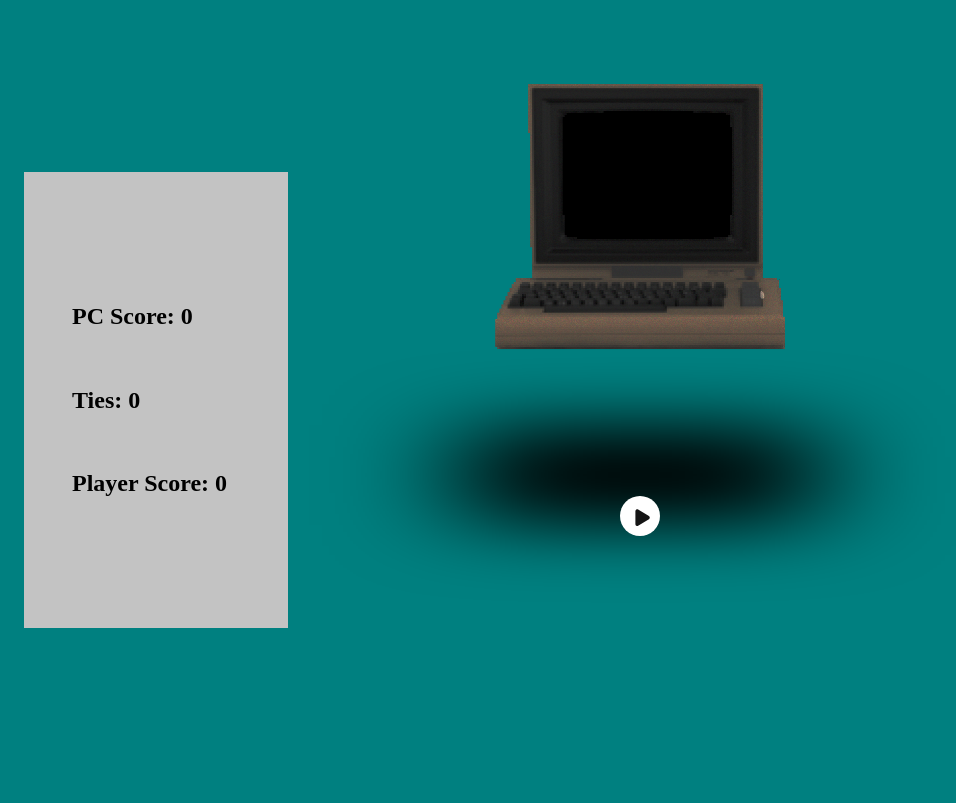
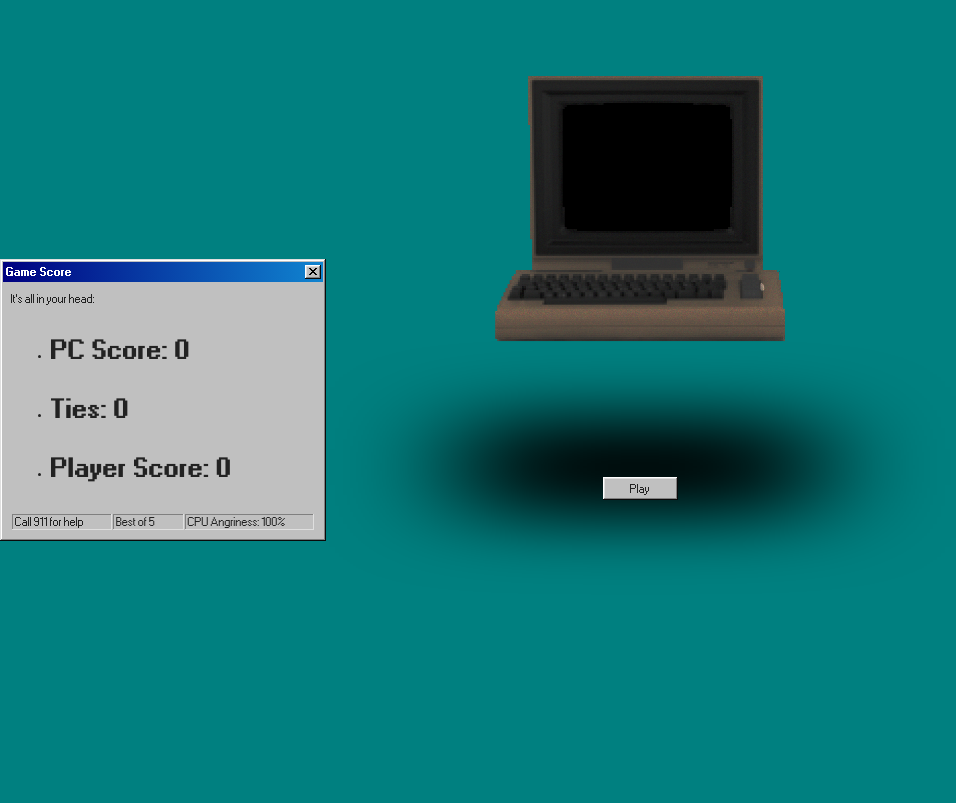
Before and after one commit to CancelOnly/rock-paper-scissors, a plain HTML site: page index.html in a window 1280 px wide. Shown: the whole page, without its empty margins (0-956 px from the left). Drawn offline with nearby package versions, Linux system fonts and the light colour scheme.

Commit message:
added win 98 styles minor fixes in CSS

```diff
--- a/index.html
+++ b/index.html
@@ -7,50 +7,66 @@
     <title>Rock, Paper and Scissors</title>
     <link rel="stylesheet" href="styles.css">
     <script defer src="script.js"></script>
-
+    <link rel="stylesheet" href="https://unpkg.com/98.css" />
 </head>
 <body>
 
-
-
-    <!-- Score -->
-    <div class="displayScore">
-    <div class="score">
-        <h3 class="computerChoice"></h3>
-        <h1 class="computerScore">PC Score: 0</h1>
-
-        <h1 class="ties">Ties: 0</h1>
-
-        <h1 class="playerScore">Player Score: 0</h1>
-        <h3 class="playerChoice"></h3>
-
-
-    </div>
-
-
-
-    </div>
-
-    </div>
-
-
-
-    <!-- PC placeholder -->
+    <!-- PC -->
 
         <div class="pc-container">
             <img src="./images/pc.gif" class="pc" alt="">
             <div class="pcShadow"></div>
 
             <div class="winnerDiv"></div>
-     <button class="reset" onclick="resetGame()">Play Again?</button>
+
     <h1 class="winner"></h1>
         </div>
 
         <div class="computerSection">
-            <div class="pc-emotions">
-                <img src="./images/placeholder.png" class="pc-face" alt="">
+
         </div>
+        </div>
+
+
+       <!-- Score -->
+     <div class="game-score">
+        <div class="window" style="width: 320px">
+            <div class="title-bar">
+                <div class="title-bar-text">Game Score</div>
+                 <div class="title-bar-controls">
+                <button aria-label="Close"></button>
+  </div>
+            </div>
+    <div class="window-body">
+
+
+        <p> It's all in your head:</p>
+
+        <ul>
+                <div class="displayScore">
+                <div class="score">
+                <h4 class="computerChoice"></h4>
+                <li><h4 class="computerScore">PC Score: 0</h4></li>
+
+                <li><h4 class="ties">Ties: 0</h4></li>
+
+                <li><h4 class="playerScore">Player Score: 0</h4></li>
+                <h4 class="playerChoice"></h4>
+                </div>
+                </div>
+                <button class="reset" onclick="resetGame()">Play Again?</button>
+        </ul>
+
+
+    <div class="status-bar">
+    <p class="status-bar-field">Call 911 for help</p>
+    <p class="status-bar-field">Best of 5</p>
+    <p class="status-bar-field">CPU Angriness: 100%</p>
     </div>
+    </div>
+    </div>
+</div>
+
 
     <!-- fazer o cubo escolhido girar mais rapido quando clicado
         fazer o nome do cubo em cima e sumir quando escolher outra coisa
@@ -58,7 +74,7 @@
 
      <div class="menu">
         <!-- Play Button -->
-        <div class="toggle button"><svg class="fa-play open" xmlns="http://www.w3.org/2000/svg" viewBox="0 0 384 512"><!--! Font Awesome Pro 6.2.1 by @fontawesome - https://fontawesome.com License - https://fontawesome.com/license (Commercial License) Copyright 2022 Fonticons, Inc. --><path d="M73 39c-14.8-9.1-33.4-9.4-48.5-.9S0 62.6 0 80V432c0 17.4 9.4 33.4 24.5 41.9s33.7 8.1 48.5-.9L361 297c14.3-8.7 23-24.2 23-41s-8.7-32.2-23-41L73 39z"/></svg></div>
+        <button class="toggle button">Play</button>
         <!-- Red Cube -->
 
     <div class="playerSection">
@@ -113,7 +129,5 @@
     </div>
     </div>
 
-
-
 </body>
 </html>
--- a/styles.css
+++ b/styles.css
@@ -34,90 +34,18 @@
   display: none;
 }
 
-@keyframes spin {
-  from {
-    transform: rotateX(-25deg) rotateY(0deg);
-  }
-  to {
-    transform: rotateX(-25deg) rotateY(360deg);
-  }
+*::selection {
+  background-color: transparent;
 }
 
-@keyframes floating {
-  0% {
-    top: 23%;
-  }
-  30% {
-    top: 33%;
-  }
-  50% {
-    top: 23%;
-  }
-  70% {
-    top: 35%;
-  }
-  100% {
-    top: 23%;
-  }
-}
-
-@keyframes floatingpc {
-  0% {
-    top: 5%;
-  }
-  30% {
-    top: 7%;
-  }
-  50% {
-    top: 5%;
-  }
-  70% {
-    top: 7%;
-  }
-  100% {
-    top: 5%;
-  }
-}
-
-@keyframes shadow-size {
-  0% {
-    width: 150%;
-    height: 150%;
-  }
-  30% {
-    width: 120%;
-    height: 120%;
-  }
-  50% {
-    width: 150%;
-    height: 150%;
-  }
-  70% {
-    width: 120%;
-    height: 120%;
-  }
-  100% {
-    width: 150%;
-    height: 150%;
-  }
-}
-
-@keyframes glow {
-  from {
-    text-shadow: 0 0 10px #fff, 0 0 20px #fff, 0 0 30px var(--green),
-      0 0 40px var(--green), 0 0 50px var(--green), 0 0 60px var(--green),
-      0 0 70px var(--green);
-  }
-  to {
-    text-shadow: 0 0 20px #fff, 0 0 30px var(--glow-darkgreen),
-      0 0 40px var(--glow-darkgreen), 0 0 50px var(--glow-darkgreen),
-      0 0 60px var(--glow-darkgreen), 0 0 70px var(--glow-darkgreen),
-      0 0 80px var(--glow-darkgreen);
-  }
-}
-
-*::selection {
-  background-color: transparent;
+body {
+  display: flex;
+  justify-content: center;
+  align-items: center;
+  background-color: var(--bg-color);
+  min-height: 100vh;
+  margin: 0;
+  /* overflow: hidden; */
 }
 
 img {
@@ -127,58 +55,25 @@ img {
   -o-user-drag: none;
   -user-drag: none;
 }
-
-body {
-  background-color: var(--bg-color);
-  min-height: 100vh;
-  display: flex;
-  justify-content: center;
-  align-items: flex-end;
-  overflow: hidden;
-  margin: 0;
+.title-bar-controls {
+  z-index: 2;
+  cursor: pointer;
+}
+.game-score {
+  height: auto;
+  width: 320px;
+  position: fixed;
+  align-self: center;
+  left: 0;
+  z-index: 3;
 }
 
-.displayScore {
-  display: flex;
-  position: absolute;
-  align-items: center;
-  height: 100%;
-  width: 100%;
-  top: 0;
-  bottom: 0;
-}
-.score {
-  display: flex;
-  flex-direction: column;
-  justify-content: center;
-  align-items: flex-start;
-  margin-left: 2em;
-  padding: 4em;
-  background: #c3c3c3;
-  color: 000000;
-  font-size: 12px;
-  gap: 2em;
-  width: 14em;
-  height: 30em;
-
-}
-
-button {
+.reset {
+  position: relative;
   cursor: pointer;
-  background-color: #ffffff;
-  border: 1px solid rgba(54, 54, 54, 0.6);
-  font-weight: 600;
-  position: absolute;
-  outline: none;
-  border-radius: 50px;
-  display: flex;
-  justify-content: center;
-  align-items: center;
-  cursor: pointer;
-  height: 45px;
-  width: 130px;
   opacity: 1;
-  z-index: 4;
+  z-index: 3;
+  text-align: end;
 }
 
 .pc-container {
@@ -216,6 +111,7 @@ button {
   color: #fff;
   font-family: "VT323", monospace;
   animation: glow 1s ease-in-out infinite alternate;
+  font-size: 36px;
 }
 
 .pcShadow {
@@ -234,16 +130,6 @@ button {
   z-index: -1;
 }
 
-.pc-emotions {
-  display: flex;
-  position: absolute;
-  align-self: center;
-  padding: 0;
-  margin: 0px;
-  display: none;
-  z-index: 2;
-}
-
 .container {
   width: 205px;
   height: 205px;
@@ -251,60 +137,32 @@ button {
 }
 
 .menu {
-  position: absolute;
-  width: 280px;
-  height: 280px;
+  position: relative;
+  width: 75px;
+  height: 23px;
   display: flex;
-  justify-content: center;
-  align-items: center;
+  place-self: end;
+  bottom: 25em;
   z-index: 3;
-}
-.fa-play {
-  margin-top: 0.2em;
-  margin-left: 0.3em;
-  width: 1.2em;
-  height: 1.2em;
-  fill: #151515;
-}
-
-.menu .toggle {
-  position: relative;
-  margin-bottom: 18em;
-  width: 2.5em;
-  height: 2.5em;
-  background-color: #ffffff;
-  border-radius: 50%;
-  display: flex;
-  justify-content: center;
-  align-items: center;
-  cursor: pointer;
-  z-index: 3;
-  transition: 1.25s;
-}
-
-.menu.active .toggle {
-  transform: rotate(360deg);
-  box-shadow: 0 6px 8px rgba(0, 0, 0, 0.15), 0 0 0 2px #333, 0 0 0 8px #fff;
 }
 
 .menu li {
   position: absolute;
-  right: 180px;
-  bottom: 200px;
+  left: -200px;
+  bottom: -100px;
+
   list-style: none;
   transition: 0.5s;
   transform: rotate(calc(-240deg / 2.1 * var(--i)));
   transform-origin: 240px;
   scale: 0;
   transition-delay: calc(0.05s * var(--i));
+  z-index: -1;
 }
 
 .menu.active li {
   scale: 1;
-}
-.menu li a {
-  position: relative;
-  display: flex;
+  z-index: -1;
 }
 
 .cube {
@@ -408,3 +266,87 @@ button {
   transform: rotateX(-180deg) translateZ(100px);
   background: linear-gradient(var(--color), #151515);
 }
+
+/* All animations */
+
+@keyframes spin {
+  from {
+    transform: rotateX(-25deg) rotateY(0deg);
+  }
+  to {
+    transform: rotateX(-25deg) rotateY(360deg);
+  }
+}
+
+@keyframes floating {
+  0% {
+    top: 23%;
+  }
+  30% {
+    top: 33%;
+  }
+  50% {
+    top: 23%;
+  }
+  70% {
+    top: 35%;
+  }
+  100% {
+    top: 23%;
+  }
+}
+
+@keyframes floatingpc {
+  0% {
+    top: 5%;
+  }
+  30% {
+    top: 7%;
+  }
+  50% {
+    top: 5%;
+  }
+  70% {
+    top: 7%;
+  }
+  100% {
+    top: 5%;
+  }
+}
+
+@keyframes shadow-size {
+  0% {
+    width: 150%;
+    height: 150%;
+  }
+  30% {
+    width: 120%;
+    height: 120%;
+  }
+  50% {
+    width: 150%;
+    height: 150%;
+  }
+  70% {
+    width: 120%;
+    height: 120%;
+  }
+  100% {
+    width: 150%;
+    height: 150%;
+  }
+}
+
+@keyframes glow {
+  from {
+    text-shadow: 0 0 10px #fff, 0 0 20px #fff, 0 0 30px var(--green),
+      0 0 40px var(--green), 0 0 50px var(--green), 0 0 60px var(--green),
+      0 0 70px var(--green);
+  }
+  to {
+    text-shadow: 0 0 20px #fff, 0 0 30px var(--glow-darkgreen),
+      0 0 40px var(--glow-darkgreen), 0 0 50px var(--glow-darkgreen),
+      0 0 60px var(--glow-darkgreen), 0 0 70px var(--glow-darkgreen),
+      0 0 80px var(--glow-darkgreen);
+  }
+}
```
